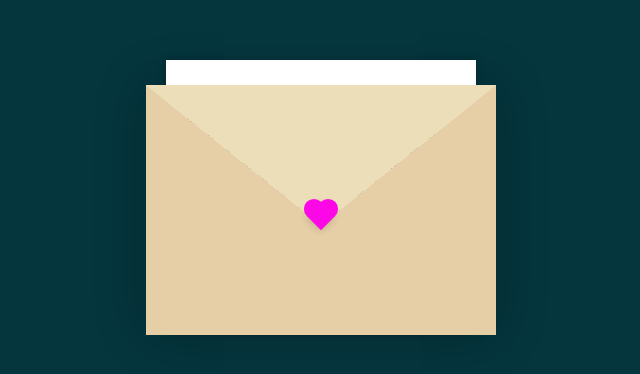
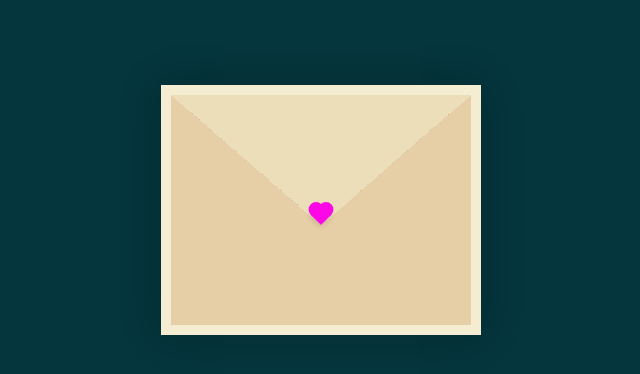
Before and after one commit to hugh-vergara/letter, a plain HTML site: page index.html in a window 1280 px wide. Shown: the part 190-564 px from the top of the page, without its empty margins (319-959 px from the left). Drawn offline with Linux system fonts and the light colour scheme.

Commit message:
valentired

```diff
--- a/style.css
+++ b/style.css
@@ -1,4 +1,4 @@
-:root{
+:root {
   --primary: #fff;
   --bg-color: rgb(5, 53, 61);
   --bg-envelope-color: #f5edd1;
@@ -27,13 +27,16 @@ body {
 
 .container > .envelope-wrapper {
   background: var(--bg-envelope-color);
-  box-shadow: 0 0 50px var(--shadow-color);
+  box-shadow: 0 0 40px var(--shadow-color);
+  position: relative;
+  padding: 10px;
 }
 
 .envelope-wrapper > .envelope {
   position: relative;
-  width: 350px; /* Slightly bigger envelope */
-  height: 250px; /* Slightly bigger */
+  width: 300px;
+  height: 230px;
+  overflow: hidden; /* Prevents letter from sticking out */
 }
 
 .envelope-wrapper > .envelope::before {
@@ -41,9 +44,9 @@ body {
   position: absolute;
   top: 0;
   z-index: 2;
-  border-top: 140px solid var(--envelope-tab);
-  border-right: 175px solid transparent;
-  border-left: 175px solid transparent;
+  border-top: 130px solid var(--envelope-tab);
+  border-right: 150px solid transparent;
+  border-left: 150px solid transparent;
   transform-origin: top;
   transition: all 0.5s ease-in-out 0.7s;
 }
@@ -54,45 +57,45 @@ body {
   z-index: 2;
   width: 0px;
   height: 0px;
-  border-top: 140px solid transparent;
-  border-right: 175px solid var(--envelope-cover);
-  border-bottom: 110px solid var(--envelope-cover);
-  border-left: 175px solid var(--envelope-cover);
+  border-top: 130px solid transparent;
+  border-right: 150px solid var(--envelope-cover);
+  border-bottom: 100px solid var(--envelope-cover);
+  border-left: 150px solid var(--envelope-cover);
 }
 
 .envelope > .letter {
   position: absolute;
-  right: 50%;
   bottom: 0;
-  transform: translateX(50%);
-  width: 80%; /* Slightly wider */
-  height: 90%; /* Taller but still inside */
+  left: 50%;
+  transform: translateX(-50%);
+  width: 90%;
+  height: 95%; /* Fits inside the envelope */
   background: var(--primary);
   text-align: center;
   transition: all 1s ease-in-out;
-  box-shadow: 0 0 8px var(--shadow-color);
-  padding: 25px 15px;
-  overflow: hidden; /* Prevents it from going outside */
+  box-shadow: 0 0 5px var(--shadow-color);
+  padding: 20px;
+  overflow: hidden; /* Ensures no overflow */
 }
 
 .envelope > .letter > .text {
   font-family: 'Gill Sans', 'Gill Sans MT', Calibri, 'Trebuchet MS', sans-serif;
   color: var(--txt-color);
   text-align: left;
-  font-size: 12px; /* Readable but fits inside */
+  font-size: 10px;
 }
 
 .heart {
   position: absolute;
   top: 50%;
   left: 50%;
-  width: 20px; /* Moderate heart size */
-  height: 20px;
+  width: 15px;
+  height: 15px;
   background: var(--heart-color);
   z-index: 4;
   transform: translate(-50%, -20%) rotate(45deg);
   transition: transform 0.5s ease-in-out 1s;
-  box-shadow: 0 1px 8px var(--shadow-color);
+  box-shadow: 0 1px 6px var(--shadow-color);
   cursor: pointer;
 }
 
@@ -100,18 +103,18 @@ body {
 .heart:after {
   content: "";
   position: absolute;
-  width: 20px;
-  height: 20px;
+  width: 15px;
+  height: 15px;
   background-color: var(--heart-color);
   border-radius: 50%;
 }
 
 .heart:before {
-  top: -10px;
+  top: -7.5px;
 }
 
 .heart:after {
-  right: 10px;
+  right: 7.5px;
 }
 
 .flap > .envelope:before {
@@ -120,8 +123,8 @@ body {
 }
 
 .flap > .envelope > .letter {
-  bottom: 110px; /* Comes out only when opened */
-  transform: scale(1.1);
+  bottom: 80px; /* Comes out only when opened */
+  transform: scale(1.05);
   transition-delay: 1s;
 }
 
```
